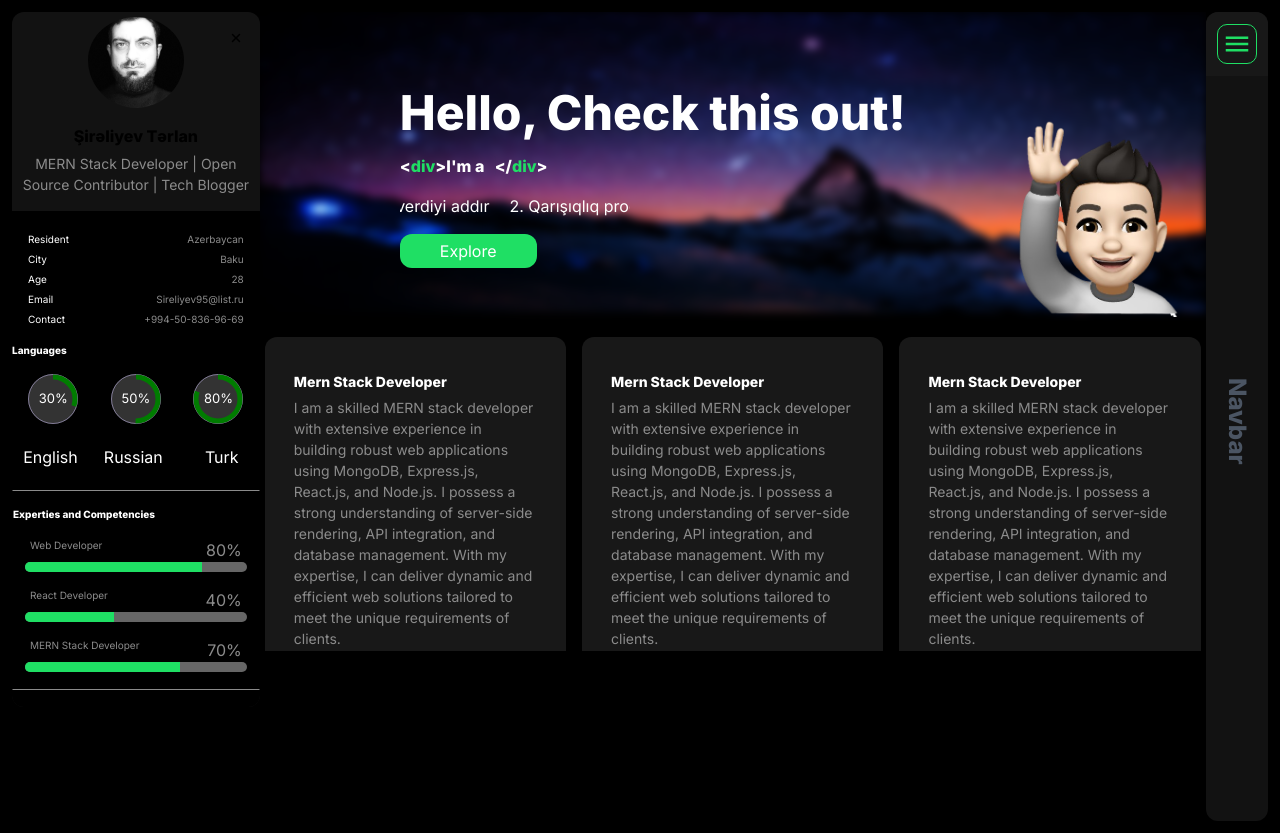
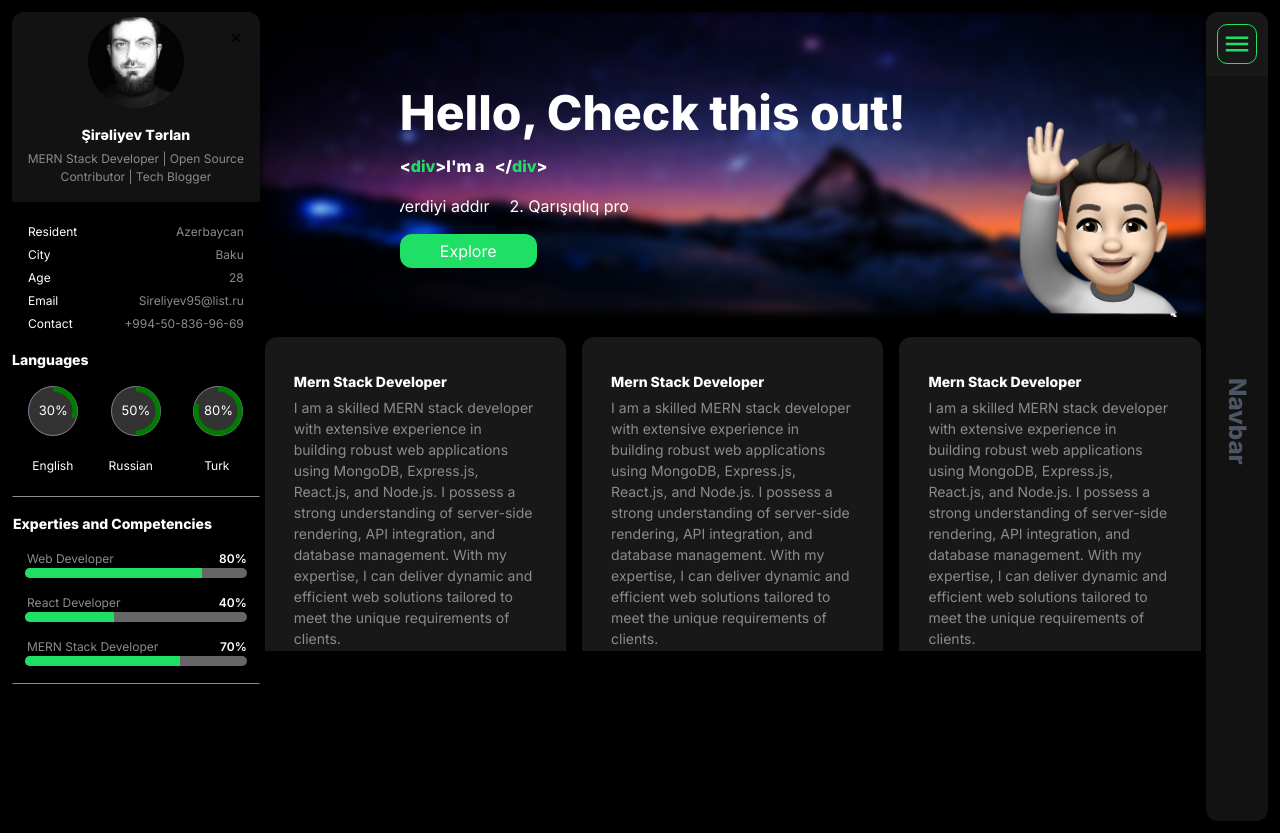
Before and after one commit to terlan-sireliyev/portfolio_nextjs, a Next.js app: page / in a window 1280 px wide. Built offline with nearby package versions, Linux system fonts and the light colour scheme.

Commit message:
change size text

```diff
--- a/components/user/center/centerSide/SlidingTextAnimation .jsx
+++ b/components/user/center/centerSide/SlidingTextAnimation .jsx
@@ -4,7 +4,7 @@ import styles from "./centerSide.module.css";
 const SlidingTextAnimation = () => {
   return (
     <div className={styles.sliderContainer}>
-      <div className={styles.sliderText}>
+      <div className={`${styles.sliderText} max-sm2:text-12`}>
         <span>1. Təcrübə hər kəsin öz səhvlərinə verdiyi addır</span>
         <span>2. Qarışıqlıq proqramlaşdırmanın bir hissəsidir</span>
         <span>
--- a/components/user/center/centerSide/TypewriterTextSlide.jsx
+++ b/components/user/center/centerSide/TypewriterTextSlide.jsx
@@ -6,15 +6,17 @@ import { Typewriter } from "react-simple-typewriter";
 const TypewriterTextSlide = () => {
   return (
     <>
-      <h1 className="text-3 font-bold max-sm:text-2">Hello, Check this out!</h1>
-      <h1 className="bg-red-500 mt-2">
+      <h1 className="text-3 max-sm2:text-15 font-bold max-sm:text-2">
+        Hello, Check this out!
+      </h1>
+      <h1 className="bg-red-500 mt-2 max-sm2:text-12">
         <span className="font-bold">
           <span className="font-bold">{"<"}</span>
           <span className="text-lineProgressColor font-bold">div</span>
           <span className="font-bold">{">"}</span>
           I&apos;m a
         </span>
-        <span className="z-40 ml-2 text-lineProgressColor">
+        <span className="z-40 ml-2 max-sm2:text-12 text-lineProgressColor">
           <Typewriter
             loop
             cursor
--- a/components/user/center/centerSide/index.jsx
+++ b/components/user/center/centerSide/index.jsx
@@ -17,7 +17,7 @@ const Index = () => {
             style={{ backgroundImage: "url(img/img2.png)" }}
           ></div>
           <div className="absolute left-0 inset-40 max-md:w-full  flex justify-center items-center">
-            <div className=" text-leftTextColorWhite  z-20">
+            <div className=" text-leftTextColorWhite   max-sm2:px-4 z-20">
               <div>
                 <TypewriterTextSlide />
               </div>
@@ -25,7 +25,7 @@ const Index = () => {
                 <SlidingTextAnimation />
               </div>
               <div>
-                <button className="py-2 px-10 mt-4 rounded-leftMainBorder bg-lineProgressColor">
+                <button className="py-2 px-10 max-sm2:px-6 mt-4 max-sm2:text-12 rounded-leftMainBorder bg-lineProgressColor">
                   Explore
                 </button>
               </div>
--- a/components/user/left/leftSide/index.jsx
+++ b/components/user/left/leftSide/index.jsx
@@ -97,8 +97,10 @@ const Index = ({ toggleMenu }) => {
               alt="Picture of the author"
             />
           </div>
-          <h1 className="  font-bold mt-4">Şirəliyev Tərlan</h1>
-          <p className="text-leftTextColorGray text-14 mt-2 text-center">
+          <h1 className="text-leftTextColorWhite text-14 font-bold mt-4">
+            Şirəliyev Tərlan
+          </h1>
+          <p className="text-leftTextColorGray text-12 mt-2 text-center">
             MERN Stack Developer | Open Source Contributor | Tech Blogger
           </p>
         </div>
@@ -107,32 +109,32 @@ const Index = ({ toggleMenu }) => {
         <div className={`${leftSideStyle.progScroll}`}>
           <div className="bg-red-600 bg-mainBgColor w-full py-4">
             <div className="flex justify-between mt-2 px-4">
-              <span className="text-leftTextColorWhite text-10">Resident</span>
-              <span className="text-leftTextColorGray text-10">Azerbaycan</span>
+              <span className="text-leftTextColorWhite text-12">Resident</span>
+              <span className="text-leftTextColorGray text-12">Azerbaycan</span>
             </div>
             <div className="flex justify-between mt-2 px-4">
-              <span className="text-leftTextColorWhite text-10">City</span>
-              <span className="text-leftTextColorGray text-10">Baku</span>
+              <span className="text-leftTextColorWhite text-12">City</span>
+              <span className="text-leftTextColorGray text-12">Baku</span>
             </div>
             <div className="flex justify-between mt-2 px-4">
-              <span className="text-leftTextColorWhite text-10">Age</span>
-              <span className="text-leftTextColorGray text-10">28</span>
+              <span className="text-leftTextColorWhite text-12">Age</span>
+              <span className="text-leftTextColorGray text-12">28</span>
             </div>
             <div className="flex justify-between mt-2 px-4">
-              <span className="text-leftTextColorWhite text-10">Email</span>
-              <span className="text-leftTextColorGray text-10">
+              <span className="text-leftTextColorWhite text-12">Email</span>
+              <span className="text-leftTextColorGray text-12">
                 Sireliyev95@list.ru
               </span>
             </div>
             <div className="flex justify-between mt-2 px-4">
-              <span className="text-leftTextColorWhite text-10">Contact</span>
-              <span className="text-leftTextColorGray text-10">
+              <span className="text-leftTextColorWhite text-12">Contact</span>
+              <span className="text-leftTextColorGray text-12">
                 +994-50-836-96-69
               </span>
             </div>
           </div>
           <div className=" bg-mainBgColor text-leftTextColorWhite pb-4">
-            <div className="text-10 font-bold max-lg:ml-[17px]">Languages</div>
+            <div className="text-14 font-bold max-lg:ml-[17px]">Languages</div>
             <div className="flex">
               <Circle
                 radius={radius}
@@ -157,13 +159,19 @@ const Index = ({ toggleMenu }) => {
               />
             </div>
             <div className="flex justify-evenly ml-[-10px] ">
-              <div className=" text-leftTextColorWhite p-2">English</div>
-              <div className=" text-leftTextColorWhite p-2">Russian</div>
-              <div className=" text-leftTextColorWhite p-2 ml-4">Turk</div>
+              <div className=" text-leftTextColorWhite p-2 text-12">
+                English
+              </div>
+              <div className=" text-leftTextColorWhite p-2 text-12">
+                Russian
+              </div>
+              <div className=" text-leftTextColorWhite p-2 text-12 ml-4">
+                Turk
+              </div>
             </div>
           </div>
           <div className="bg-mainBgColor border border-t-leftTextColorGray max-lg:border-none  py-4 ">
-            <div className="text-leftTextColorWhite max-lg:ml-[12px] font-bold text-10">
+            <div className="text-leftTextColorWhite max-lg:ml-[12px] font-bold text-14">
               Experties and Competencies
             </div>
 
--- a/components/user/left/line/index.jsx
+++ b/components/user/left/line/index.jsx
@@ -4,10 +4,10 @@ const index = ({ filled, title, color }) => {
   return (
     <>
       <div className="mt-4 px-[12px]">
-        <div className="flex justify-between px-2">
-          <span className="text-leftTextColorGray text-10">{title}</span>
+        <div className="flex justify-between pl-[2px]">
+          <span className="text-leftTextColorGray text-12">{title}</span>
           <span
-            className={`text-leftTextColorGray text-10m${styleLine.progressPrecent}`}
+            className={`text-leftTextColorGray text-12 ${styleLine.progressPrecent}`}
           >
             {filled}%
           </span>
--- a/components/user/left/skils/index.jsx
+++ b/components/user/left/skils/index.jsx
@@ -4,7 +4,7 @@ const index = () => {
   return (
     <>
       <div className="flex flex-col gap-y-4 p-2">
-        <span className="text-leftTextColorWhite text-10 max-lg:ml-[12px] font-bold">
+        <span className="text-leftTextColorWhite text-14 max-lg:ml-[12px] font-bold">
           Tools
         </span>
         <div className="flex flex-wrap gap-2 pl-[8px] ">
--- a/tailwind.config.js
+++ b/tailwind.config.js
@@ -6,6 +6,15 @@ module.exports = {
     "./app/**/*.{js,ts,jsx,tsx,mdx}",
   ],
   theme: {
+    screens: {
+      xs: "470px",
+      sm: "640px",
+      sm2: "361px",
+      md: "768px",
+      lg: "1050px",
+      xl: "1280px",
+      "2xl": "1536px",
+    },
     fontWeight: {
       bold: "800",
     },
```
